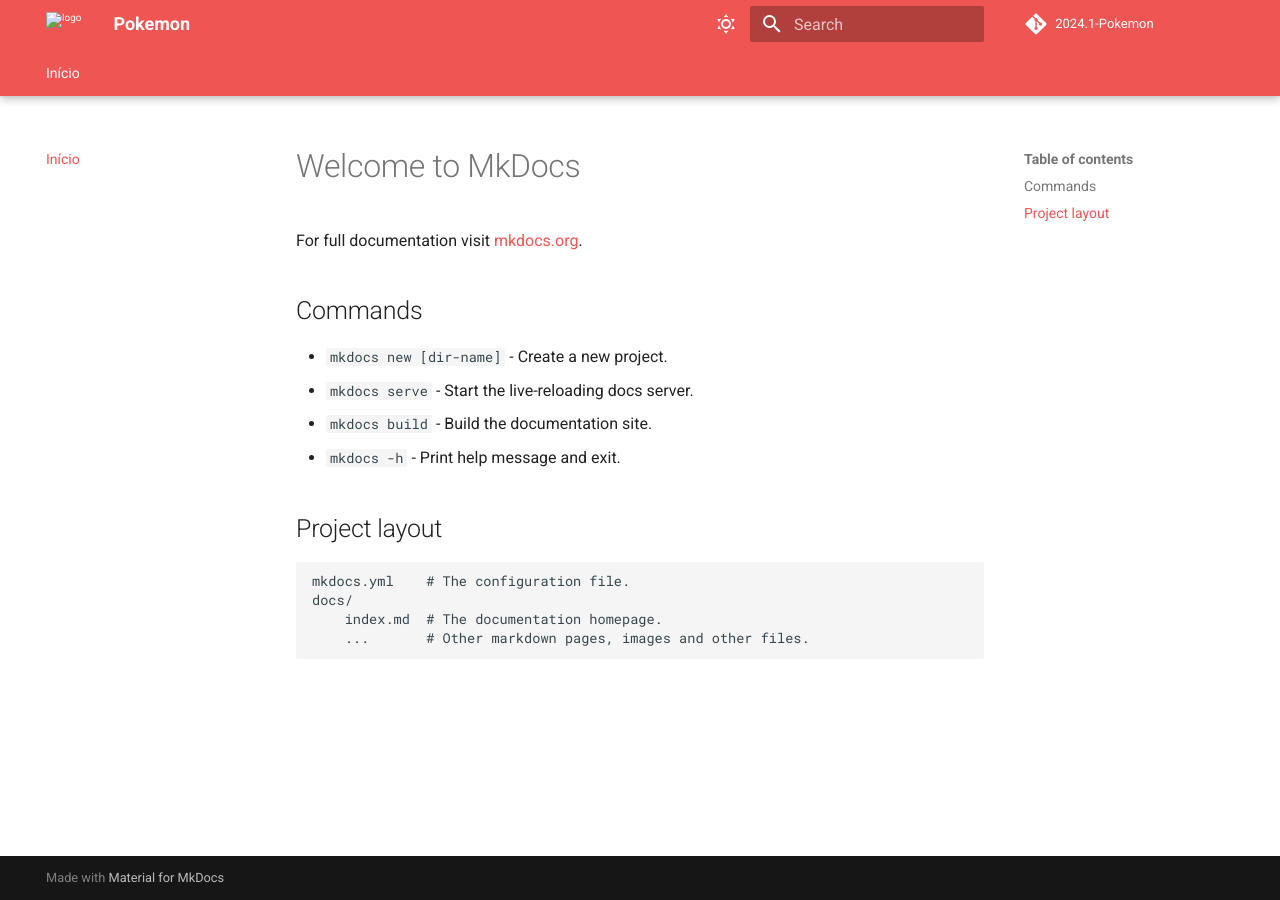
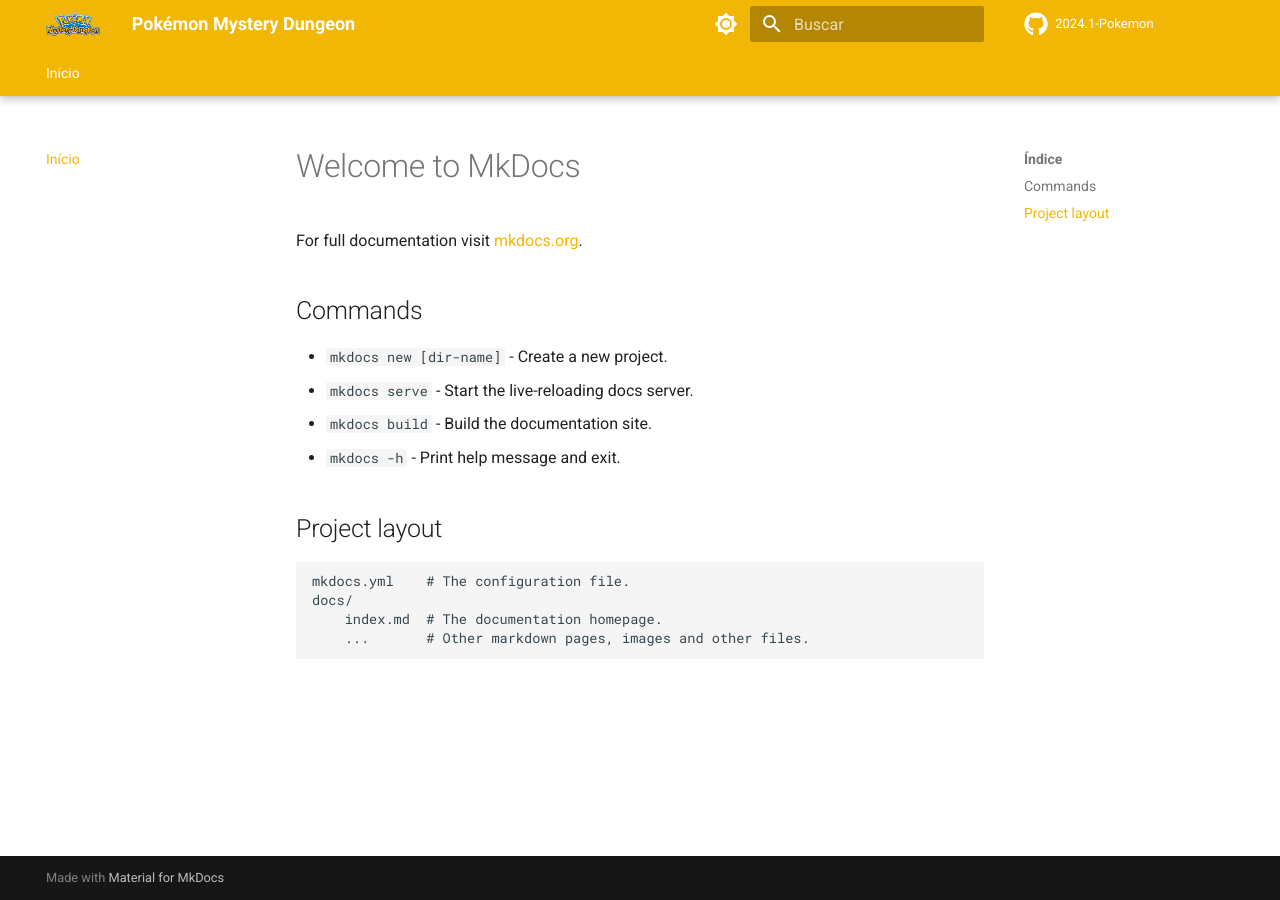
Before and after one commit to SBD1/2024.1-Pokemon, an MkDocs documentation site: the page built from docs/index.md, in a window 1280 px wide. Built offline with MkDocs 1.6.1 and Material for MkDocs 9.7.7, drawn with Linux system fonts in a browser that asks for light colours; comment, search, counter and statistics services are not loaded.

Commit message:
Atualizando mkdocs

```diff
--- a/mkdocs.yml
+++ b/mkdocs.yml
@@ -1,31 +1,31 @@
+site_name: Pokémon Mystery Dungeon
+
 repo_name: 2024.1-Pokemon
-site_name: Pokemon
 repo_url: https://github.com/SBD1/2024.1-Pokemon
 
 theme:
-  palette:
-    # Palette toggle for light mode
-    - scheme: default
-      primary: red
-      toggle:
-        icon: material/weather-sunny
-        name: Dark mode
-
-  # Palette toggle for dark mode
-    - scheme: slate
-      primary: red
-      toggle:
-        icon: material/weather-night
-        name: Light mode
-
-  logo: docs/images/logo.png
-  favicon: docs/images/logo-pokebola.png
-
   name: material
+  logo: images/logo.png
+  favicon: images/logo-pokebola.png
+  language: pt-BR
+  icon:
+    repo: fontawesome/brands/github
   features:
     - navigation.tabs
     - navigation.tabs.sticky
-    - navigation.footer
+  palette:
+    - scheme: default
+      toggle:
+        icon: material/brightness-7
+        name: Switch to dark mode
+
+    - scheme: slate
+      toggle:
+        icon: material/brightness-4
+        name: Switch to light mode
+
+extra_css:
+  - stylesheets/extra.css
 
 nav:
   - Início: index.md
```
